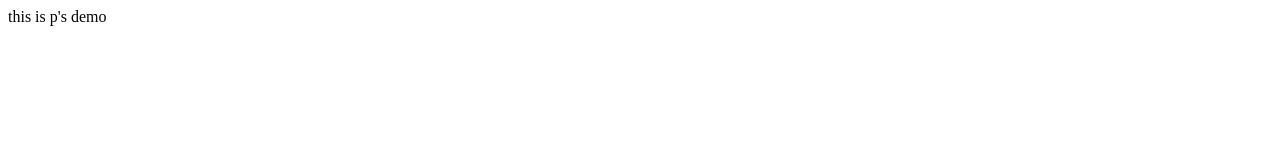
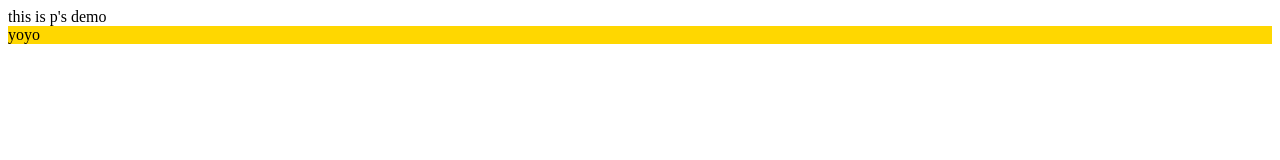
Before and after one commit to funnyB1/funnyB1.github.io, a plain HTML site: page index.html in a window 1280 px wide. Drawn offline with Linux system fonts and the light colour scheme.

Commit message:
Update index.html

```diff
--- a/index.html
+++ b/index.html
@@ -1 +1,15 @@
 this is p's demo
+<!DOCTYPE html>
+<html lang="en">
+<head>
+  <meta charset="UTF-8">
+  <title>Document</title>
+  <style>
+    div{background-color: gold;}
+
+  </style>
+</head>
+<body>
+  <div>yoyo</div>
+</body>
+</html>
```
